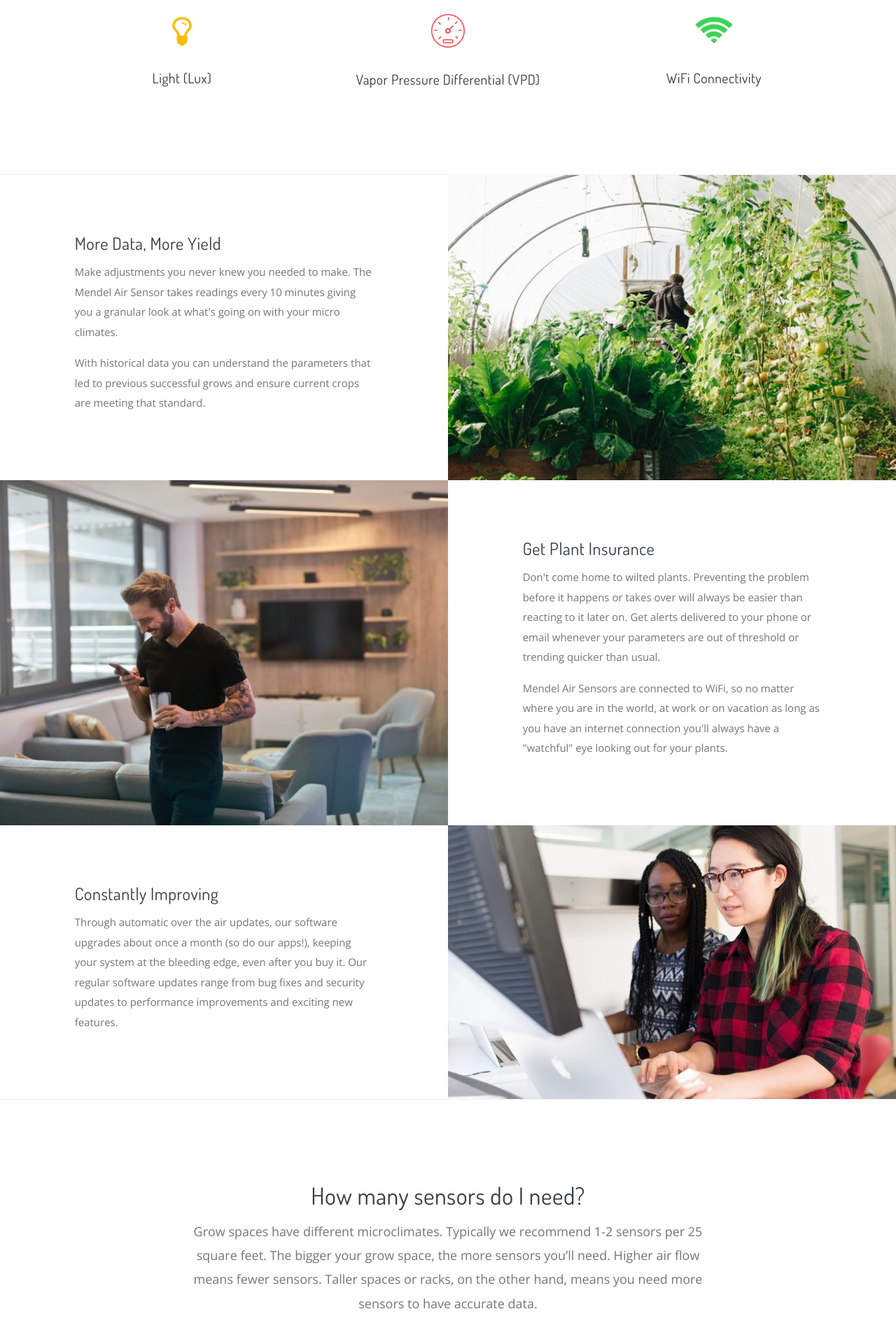
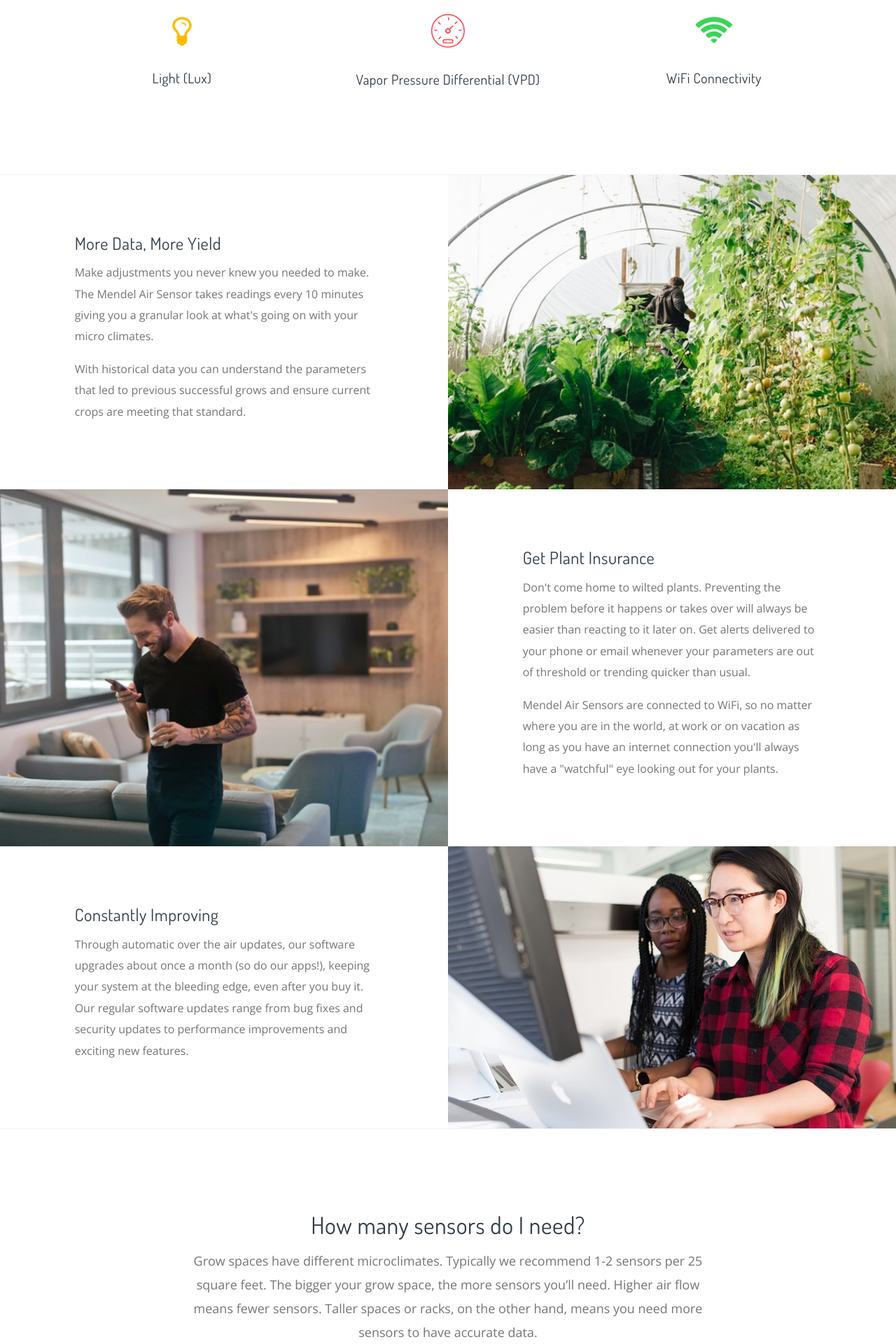
Before and after one commit to mendelsensors/marketing_page, a Jekyll site: the page built from airsensor/index.html, in a window 1280 px wide. Shown: the part 1257-3177 px from the top of the page at 70% size. Built offline with Jekyll 4.4.1, drawn with Linux system fonts in a browser that asks for light colours.

Commit message:
slightly increased font size in paragraphs of features in the air sensor page

```diff
--- a/airsensor/index.html
+++ b/airsensor/index.html
@@ -79,8 +79,8 @@ layout: default
 
       <div class="col-10 col-md-4 mx-auto py-8 text-center text-md-left">
         <h4>More Data, More Yield</h4>
-        <p>Make adjustments you never knew you needed to make. The Mendel Air Sensor takes readings every 10 minutes giving you a granular look at what's going on with your micro climates.</p>
-        <p>With historical data you can understand the parameters that led to previous successful grows and ensure current crops are meeting that standard.</p>
+        <p style="font-size:1.0rem;">Make adjustments you never knew you needed to make. The Mendel Air Sensor takes readings every 10 minutes giving you a granular look at what's going on with your micro climates.</p>
+        <p style="font-size:1.0rem">With historical data you can understand the parameters that led to previous successful grows and ensure current crops are meeting that standard.</p>
       </div>
     </div>
 
@@ -89,8 +89,8 @@ layout: default
 
       <div class="col-10 col-md-4 mx-auto py-8 text-center text-md-left">
         <h4>Get Plant Insurance</h4>
-        <p>Don't come home to wilted plants. Preventing the problem before it happens or takes over will always be easier than reacting to it later on. Get alerts delivered to your phone or email whenever your parameters are out of threshold or trending quicker than usual.</p>
-        <p>Mendel Air Sensors are connected to WiFi, so no matter where you are in the world, at work or on vacation as long as you have an internet connection you'll always have a "watchful" eye looking out for your plants.</p>
+        <p style="font-size:1.0rem;">Don't come home to wilted plants. Preventing the problem before it happens or takes over will always be easier than reacting to it later on. Get alerts delivered to your phone or email whenever your parameters are out of threshold or trending quicker than usual.</p>
+        <p style="font-size:1.0rem;">Mendel Air Sensors are connected to WiFi, so no matter where you are in the world, at work or on vacation as long as you have an internet connection you'll always have a "watchful" eye looking out for your plants.</p>
       </div>
     </div>
 
@@ -99,7 +99,7 @@ layout: default
 
       <div class="col-10 col-md-4 mx-auto py-8 text-center text-md-left">
         <h4>Constantly Improving</h4>
-        <p>Through automatic over the air updates, our software upgrades about once a month (so do our apps!), keeping your system at the bleeding edge, even after you buy it. Our regular software updates range from bug fixes and security updates to performance improvements and exciting new features.</p>
+        <p style="font-size:1.0rem;">Through automatic over the air updates, our software upgrades about once a month (so do our apps!), keeping your system at the bleeding edge, even after you buy it. Our regular software updates range from bug fixes and security updates to performance improvements and exciting new features.</p>
       </div>
     </div>
 
```
